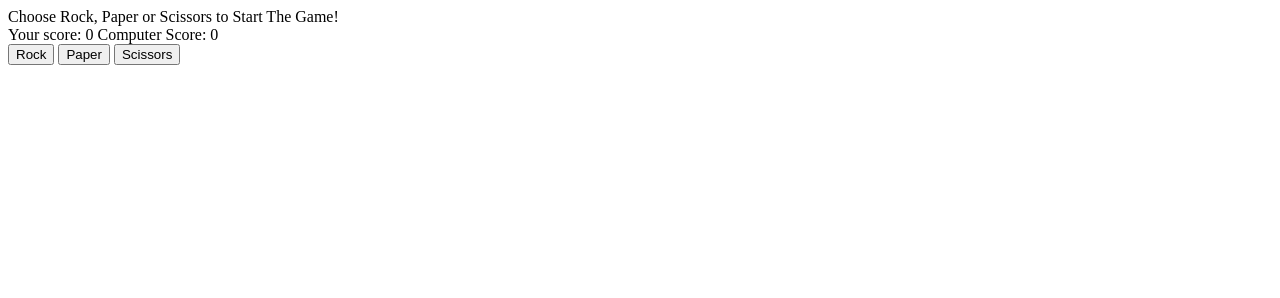
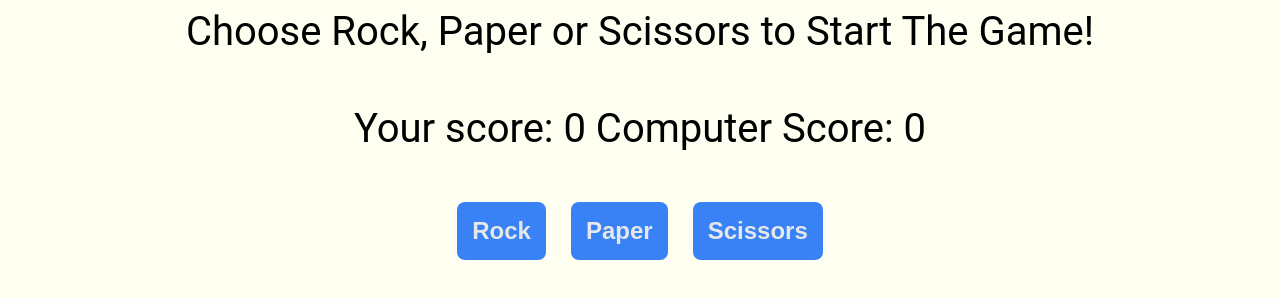
Before and after one commit to mdwasifulkabir/rock_paper_scissors, a plain HTML site: page index.html in a window 1280 px wide. Drawn offline with Linux system fonts and the light colour scheme.

Commit message:
Add basic styling

```diff
--- a/index.html
+++ b/index.html
@@ -4,6 +4,7 @@
     <meta charset="UTF-8">
     <title>Rock Paper Scissors</title>
     <script src="javascript.js" defer></script>
+    <link rel="stylesheet" href="style.css">
 </head>
 
 <body>
--- /dev/null
+++ b/style.css
@@ -0,0 +1,26 @@
+body {
+    background-color: rgb(255, 255, 241);
+    display: flex;
+    flex-direction: column;
+    align-items: center;
+    font-family: 'Roboto', sans-serif;
+    font-size: 40px;
+    gap: 50px;
+}
+
+button {
+    background-color: #3882F6;
+    color: #E5E7EB;
+    padding: 15px;
+    border: none;
+    font-weight: bold;
+    text-align: center;
+    border-radius: 8px;
+    font-size: 24px;
+
+}
+
+#buttons {
+    display: flex;
+    gap: 25px;
+}
```
